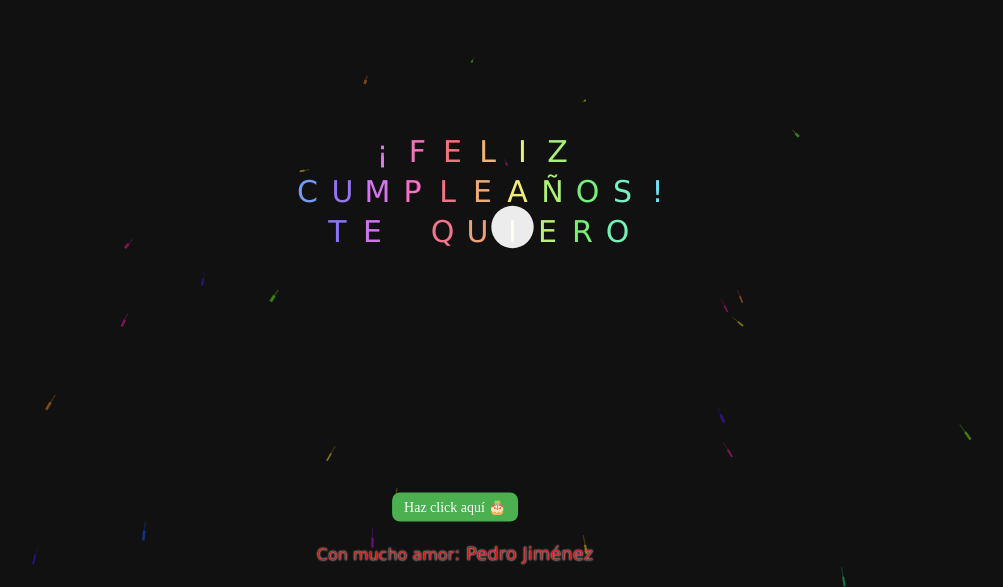
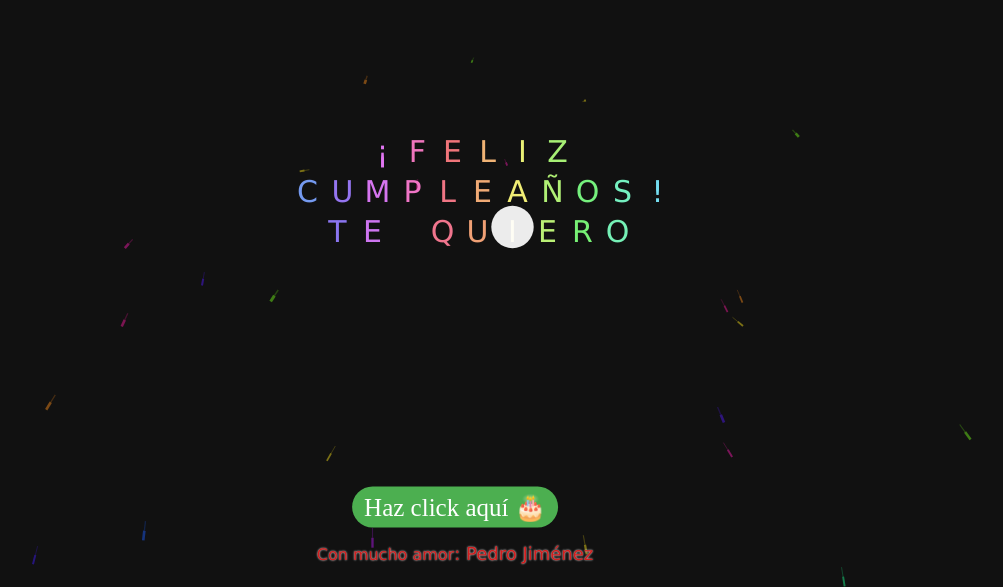
Before and after one commit to pedrojim23/Birthday, a plain HTML site: page index.html in a window 1280 px wide. Shown: the part 213-800 px from the top of the page, without its empty margins (185-1188 px from the left). Drawn offline with Linux system fonts and the light colour scheme.

Commit message:
Update index.html

```diff
--- a/index.html
+++ b/index.html
@@ -20,8 +20,8 @@
       color: white;
       padding: 6px 12px;
       text-decoration: none;
-      border-radius: 8px;
-      font-size: 14px;
+      border-radius: 25px;
+      font-size: 25px;
       transition: background-color 0.3s ease;
     }
 
```
